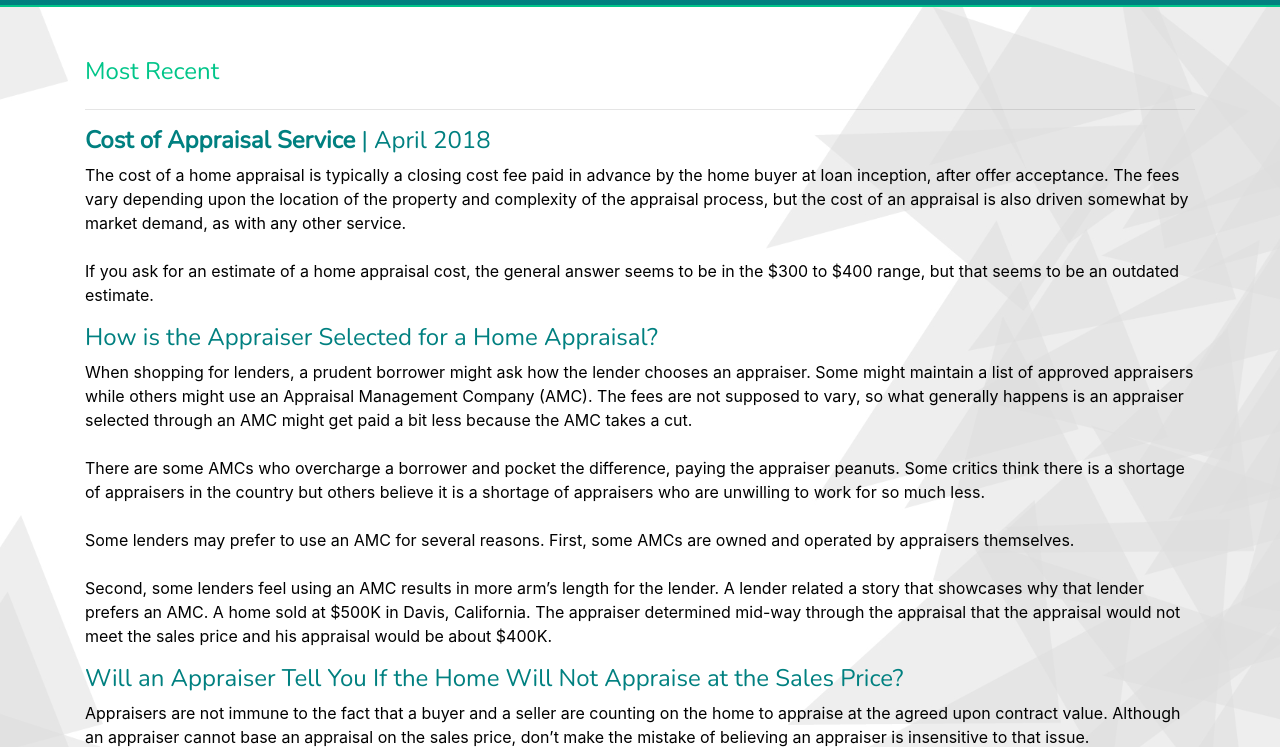
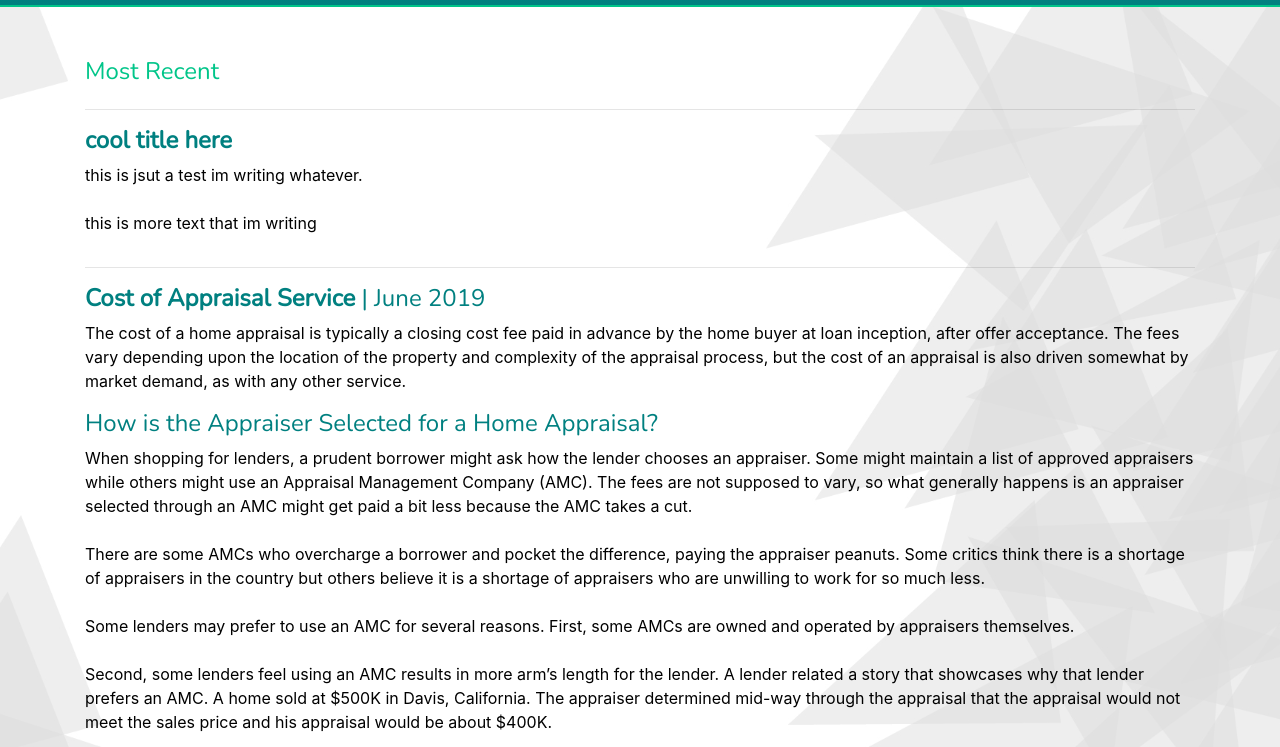
Before and after one commit to renedelacruz/renedelacruz.github.io, a website: page blog.html in a window 1280 px wide. Shown: the part 380-1127 px from the top of the page. Drawn offline with nearby package versions, Linux system fonts and the light colour scheme; a web font is replaced by a local one.

Commit message:
new post, test

```diff
--- a/blog.html
+++ b/blog.html
@@ -115,12 +115,27 @@
       <hr>
       <div class="row">
         <div class="col-lg-12 mx-auto">
-          <h4 style="color:#008080;">                               <b>Cost of Appraisal Service</b> | April 2018</h4>
+          <h4 style="color:#008080;font-weight:800;">                               cool title here </h4>
+          <p class="blog-text">
+
+
+            this is jsut a test im writing whatever.
+
+            <br><br>
+
+            this is more text that im writing
+
+
+          </p>
+        </div>
+      </div>
+
+      <hr>
+      <div class="row">
+        <div class="col-lg-12 mx-auto">
+          <h4 style="color:#008080;">                               <b>Cost of Appraisal Service</b> | June 2019</h4>
           <p class="blog-text">
             The cost of a home appraisal is typically a closing cost fee paid in advance by the home buyer at loan inception, after offer acceptance. The fees vary depending upon the location of the property and complexity of the appraisal process, but the cost of an appraisal is also driven somewhat by market demand, as with any other service.
-            <br>
-            <br>
-            If you ask for an estimate of a home appraisal cost, the general answer seems to be in the $300 to $400 range, but that seems to be an outdated estimate.
           </p>
           <h6 style="color:#008080;">                                               How is the Appraiser Selected for a Home Appraisal?</h6>
           <p class="blog-text">
```
